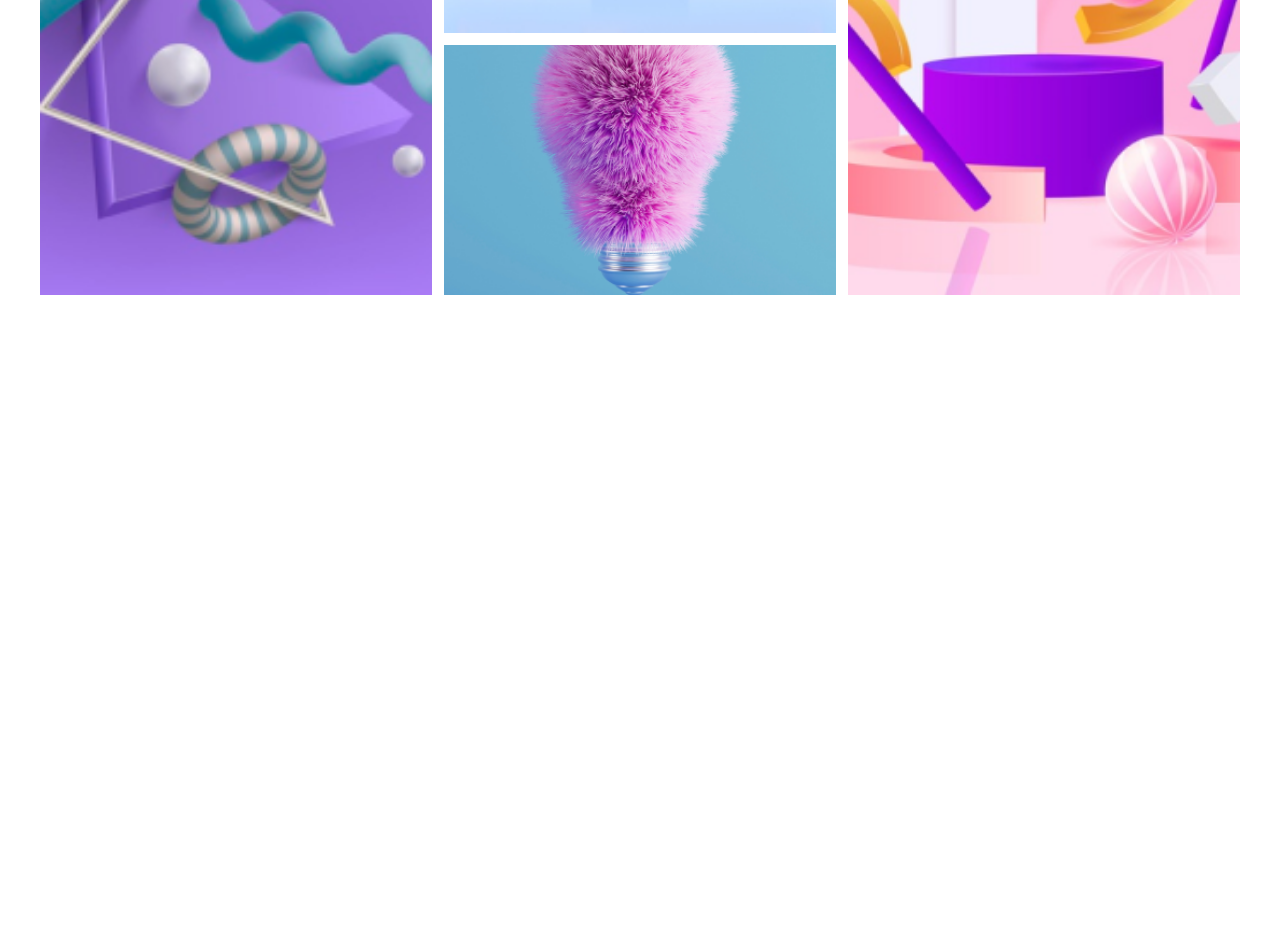
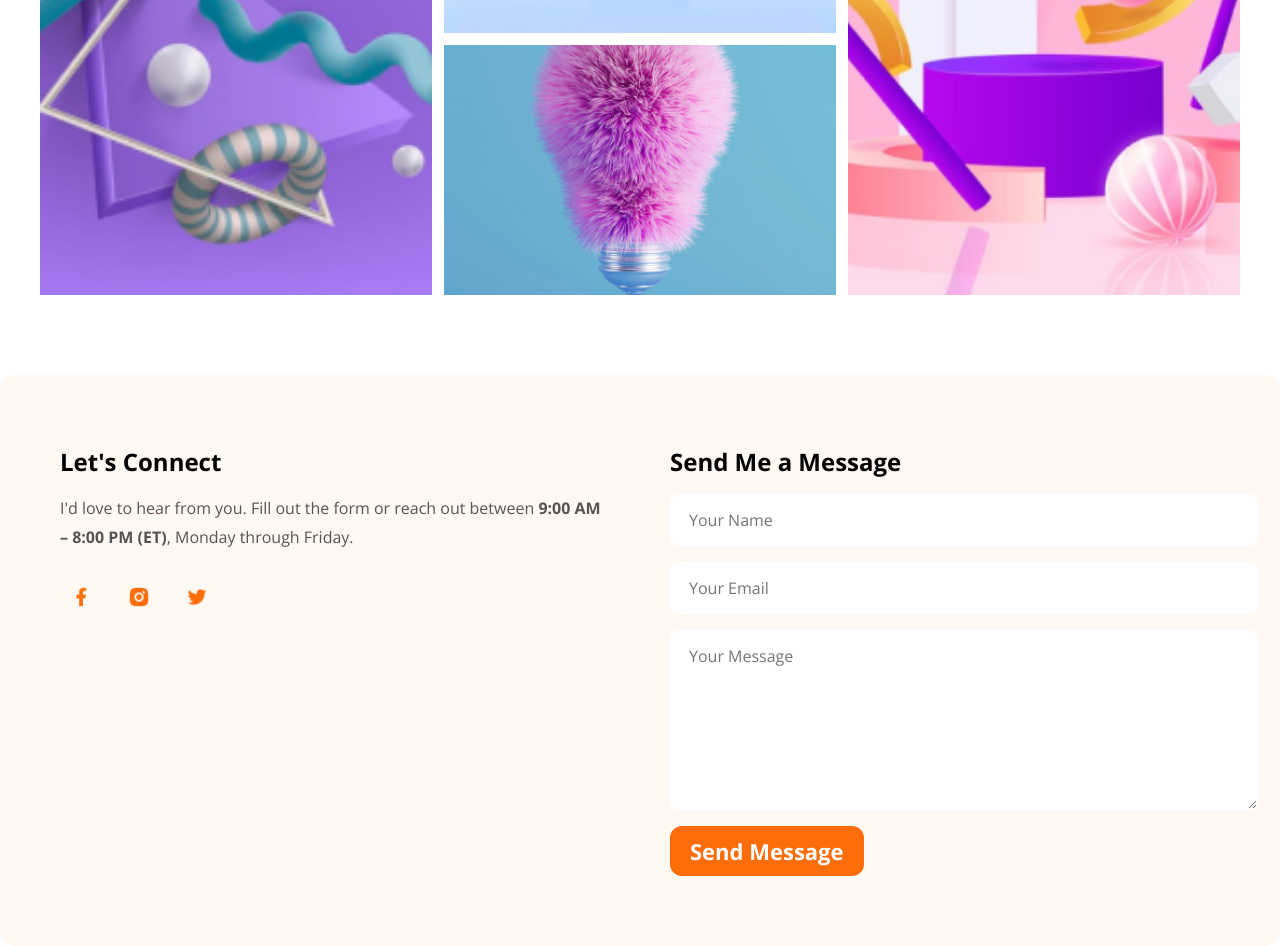
Before and after one commit to siam78/b14-webdev-portfolio, a plain HTML site: page index.html in a window 1280 px wide. Shown: the part 2064-3010 px from the top of the page. Before the commit the page ends 2364 px from the top, so only its background shows below. Drawn offline with nearby package versions, Linux system fonts and the light colour scheme.

Commit message:
Add footer section with contact form and social media links

```diff
--- a/index.html
+++ b/index.html
@@ -136,7 +136,50 @@
         </div>
     </section>
     <!-- My amazing works end -->
+    <!-- footer -->
+    <footer class="footer container">
+        <section class="footer__content">
+            <h2 class="footer__title">Let's Connect</h2>
 
+            <p class="footer__description">
+                I'd love to hear from you. Fill out the form or reach out between
+                <strong>9:00 AM – 8:00 PM (ET)</strong>, Monday through Friday.
+            </p>
+
+            <div class="social-links">
+                <a href="#" aria-label="Facebook">
+                    <img src="./images/icons/facebook.png" alt="">
+                </a>
+
+                <a href="#" aria-label="Instagram">
+                    <img src="./images/icons/insta.png" alt="">
+                </a>
+
+                <a href="#" aria-label="Twitter">
+                    <img src="./images/icons/twitter.png" alt="">
+                </a>
+            </div>
+        </section>
+
+        <section class="footer__form-section">
+            <h2 class="footer__title">Send Me a Message</h2>
+
+            <form class="contact-form">
+
+                <input type="text" placeholder="Your Name" required>
+
+                <input type="email" placeholder="Your Email" required>
+
+                <textarea rows="6" placeholder="Your Message" required></textarea>
+
+                <button type="submit" class="common-btn">
+                    Send Message
+                </button>
+
+            </form>
+        </section>
+    </footer>
+    <!-- footer end -->
 </body>
 
 </html>
--- a/style.css
+++ b/style.css
@@ -198,3 +198,105 @@ ul li a {
 .box6 {
     grid-area: six;
 }
+
+/* foooter */
+/* ===========================
+   Footer
+=========================== */
+
+.footer {
+    margin-top: 80px;
+    padding: 70px 60px;
+
+    display: grid;
+    grid-template-columns: repeat(2, 1fr);
+    gap: 60px;
+
+    background: #FFF8F3;
+    border-radius: 16px;
+}
+
+/* ===========================
+   Left Side
+=========================== */
+
+.footer__title {
+    margin-bottom: 16px;
+}
+
+.footer__description {
+    margin-bottom: 24px;
+    line-height: 1.8;
+    color: #555;
+}
+
+/* ===========================
+   Social Icons
+=========================== */
+
+.social-links {
+    display: flex;
+    gap: 16px;
+}
+
+.social-links a {
+    display: inline-flex;
+    align-items: center;
+    justify-content: center;
+
+    width: 42px;
+    height: 42px;
+
+    border-radius: 50%;
+    transition: .3s;
+}
+
+.social-links a:hover {
+    background: rgba(253, 110, 10, .12);
+    transform: translateY(-3px);
+}
+
+.social-links img {
+    width: 22px;
+}
+
+/* ===========================
+   Form
+=========================== */
+
+.contact-form {
+    display: flex;
+    flex-direction: column;
+    gap: 16px;
+}
+
+.contact-form input,
+.contact-form textarea {
+    width: 100%;
+
+    padding: 14px 18px;
+
+    border: 1px solid transparent;
+    border-radius: 8px;
+
+    outline: none;
+
+    font: inherit;
+    resize: vertical;
+
+    transition: .3s;
+}
+
+.contact-form input:focus,
+.contact-form textarea:focus {
+    border-color: #FD6E0A;
+    box-shadow: 0 0 0 4px rgba(253, 110, 10, .15);
+}
+
+.contact-form textarea {
+    min-height: 150px;
+}
+
+.contact-form button {
+    align-self: flex-start;
+}
```
